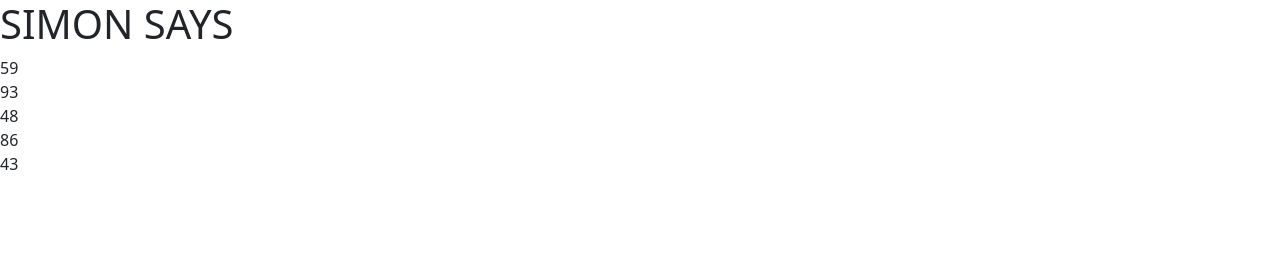
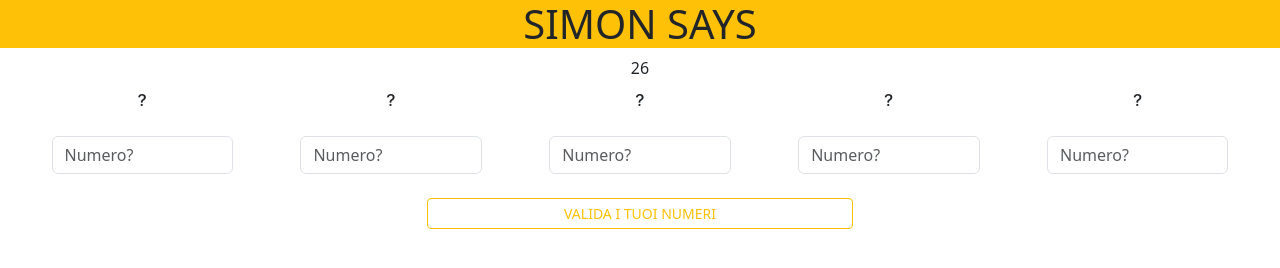
Before and after one commit to BanLowi/js-simon, a plain HTML site: page index.html in a window 1280 px wide. Drawn offline with nearby package versions, Linux system fonts and the light colour scheme.

Commit message:
fixed numberValidator + clock

```diff
--- a/index.html
+++ b/index.html
@@ -8,25 +8,31 @@
 
     <!-- Bootstrap -->
     <link href="https://cdn.jsdelivr.net/npm/bootstrap@5.3.8/dist/css/bootstrap.min.css" rel="stylesheet"
-        integrity="sha384-sRIl4kxILFvY47J16cr9ZwB07vP4J8+LH7qKQnuqkuIAvNWLzeN8tE5YBujZqJLB" crossorigin="anonymous">
+    integrity="sha384-sRIl4kxILFvY47J16cr9ZwB07vP4J8+LH7qKQnuqkuIAvNWLzeN8tE5YBujZqJLB" crossorigin="anonymous">
+
+    <!-- Bootstrap Icons -->
+    <link rel="stylesheet" href="https://cdn.jsdelivr.net/npm/bootstrap-icons@1.11.3/font/bootstrap-icons.css">
+
 
 </head>
 
 <body>
-    <header>
+    <header class="text-center bg-warning">
         <h1>SIMON SAYS</h1>
     </header>
 
     <main>
 
+        <div id="timer" class="text-center"></div>
+
         <div id="numberContainer">
-            <form>
-                <div id="numberOne"></div>
-                <div id="numberTwo"></div>
-                <div id="numberThree"></div>
-                <div id="numberFour"></div>
-                <div id="numberFive"></div>
-                <button type="submit" class="d-none">INVIA</button>
+            <form class="row justify-content-evenly g-0">
+                <div id="numberOne" class="col-2 text-center card border-0 g-0"></div>
+                <div id="numberTwo" class="col-2 text-center card border-0 g-0"></div>
+                <div id="numberThree" class="col-2 text-center card border-0 g-0"></div>
+                <div id="numberFour" class="col-2 text-center card border-0 g-0"></div>
+                <div id="numberFive" class="col-2 text-center card border-0 g-0"></div>
+                <button type="submit" class="d-none col-4 mt-2 btn btn-sm btn-outline-warning">VALIDA I TUOI NUMERI</button>
             </form>
         </div>
 
--- a/main.js
+++ b/main.js
@@ -15,9 +15,11 @@ const numberFiveEl = document.getElementById("numberFive");
 const buttonEl = document.querySelector("button.d-none");
 
 
-// Variabile contatore
-let counter = 0;
+// Variabili contatore
+let counter = 30;
 console.log(counter);
+const timerEl = document.getElementById("timer")
+const clock = setInterval(displayCounter, 1000)
 
 
 // Array numeri random
@@ -40,11 +42,36 @@ randomNumbers = [
 
 
 // Inserisco un numero random da 1 a 100 in ogni elemento
-numberOneEl.innerHTML = randomNumbers[0];
-numberTwoEl.innerHTML = randomNumbers[1];
-numberThreeEl.innerHTML = randomNumbers[2];
-numberFourEl.innerHTML = randomNumbers[3];
-numberFiveEl.innerHTML = randomNumbers[4];
+numberOneEl.innerHTML = `
+
+<div class="card-header bg-transparent border-0"><i class="bi bi-question-lg"></i></div>
+<div class="card-body">${randomNumbers[0]}</div>
+
+`;
+numberTwoEl.innerHTML = `
+
+<div class="card-header bg-transparent border-0"><i class="bi bi-question-lg"></i></div>
+<div class="card-body">${randomNumbers[1]}</div>
+
+`;
+numberThreeEl.innerHTML = `
+
+<div class="card-header bg-transparent border-0"><i class="bi bi-question-lg"></i></div>
+<div class="card-body">${randomNumbers[2]}</div>
+
+`;
+numberFourEl.innerHTML = `
+
+<div class="card-header bg-transparent border-0"><i class="bi bi-question-lg"></i></div>
+<div class="card-body">${randomNumbers[3]}</div>
+
+`;
+numberFiveEl.innerHTML = `
+
+<div class="card-header bg-transparent border-0"><i class="bi bi-question-lg"></i></div>
+<div class="card-body">${randomNumbers[4]}</div>
+
+`;
 
 
 // Generatore numeri random
@@ -55,16 +82,31 @@ function getRndNumber(min, max) {
 // Alla fine del timer switcho i numeri random con degli input
 setTimeout(() => {
 
-    numberOneEl.innerHTML = `<input id="userNumberOne" type="number" placeholder="Che numero era?"></input>`
-    numberTwoEl.innerHTML = `<input id="userNumberTwo" type="number" placeholder="Che numero era?"></input>`
-    numberThreeEl.innerHTML = `<input id="userNumberThree" type="number" placeholder="Che numero era?"></input>`
-    numberFourEl.innerHTML = `<input id="userNumberFour" type="number" placeholder="Che numero era?"></input>`
-    numberFiveEl.innerHTML = `<input id="userNumberFive" type="number" placeholder="Che numero era?"></input>`
+    numberOneEl.innerHTML = `
+    <div class="card-header bg-transparent border-0"><i class="bi bi-question-lg"></i></div>
+    <div class="card-body"><input id="userNumberOne" type="number" placeholder="Numero?" class="form-control"></input></div>
+    `
+    numberTwoEl.innerHTML = `
+    <div class="card-header bg-transparent border-0"><i class="bi bi-question-lg"></i></div>
+    <div class="card-body"><input id="userNumberTwo" type="number" placeholder="Numero?" class="form-control"></input></div>
+    `
+    numberThreeEl.innerHTML = `
+    <div class="card-header bg-transparent border-0"><i class="bi bi-question-lg"></i></div>
+    <div class="card-body"><input id="userNumberThree" type="number" placeholder="Numero?" class="form-control"></input></div>
+    `
+    numberFourEl.innerHTML = `
+    <div class="card-header bg-transparent border-0"><i class="bi bi-question-lg"></i></div>
+    <div class="card-body"><input id="userNumberFour" type="number" placeholder="Numero?" class="form-control"></input></div>
+    `
+    numberFiveEl.innerHTML = `
+    <div class="card-header bg-transparent border-0"><i class="bi bi-question-lg"></i></div>
+    <div class="card-body"><input id="userNumberFive" type="number" placeholder="Numero?" class="form-control"></input></div>
+    `
 
 
     buttonEl.classList.remove("d-none")
 
-}, 10000)
+}, 3000)
 
 //
 formEl.addEventListener("submit", (event) => {
@@ -86,16 +128,26 @@ formEl.addEventListener("submit", (event) => {
 
 
 function numberValidator(value) {
+    counter = 0;
+    wrongNumbers = 0;
 
     for (let i = 0; i < randomNumbers.length; i++) {
         const singleNum = randomNumbers[i];
+        const userNum = value[i];
 
-        if (value == singleNum) {
+        if (userNum !== singleNum) {
             counter++
-        } else {
             wrongNumbers.push(randomNumbers[i])
         }
     }
 
     const validatorOutput = document.createElement("div");
 }
+
+function displayCounter() {
+    timerEl.innerHTML = counter--
+
+    if (counter == 0) {
+    clearInterval(clock)
+    }
+}
```
